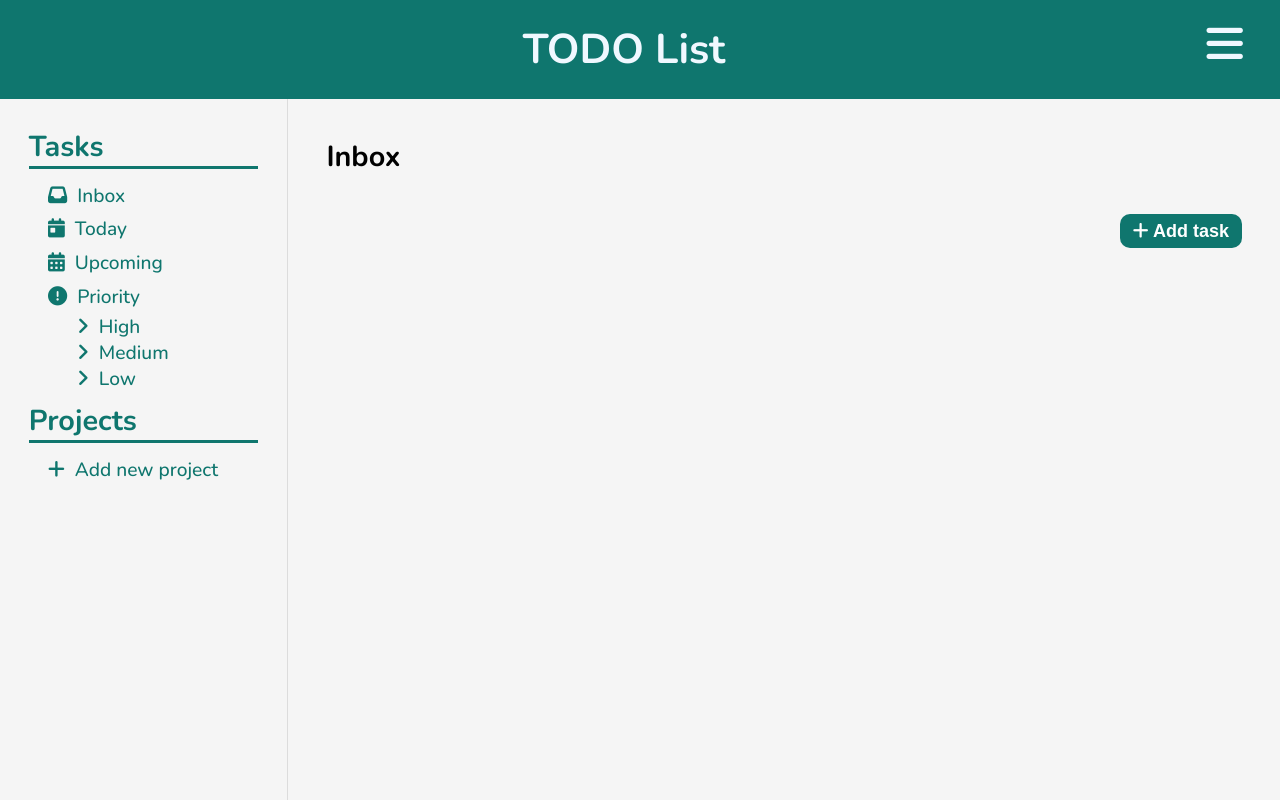
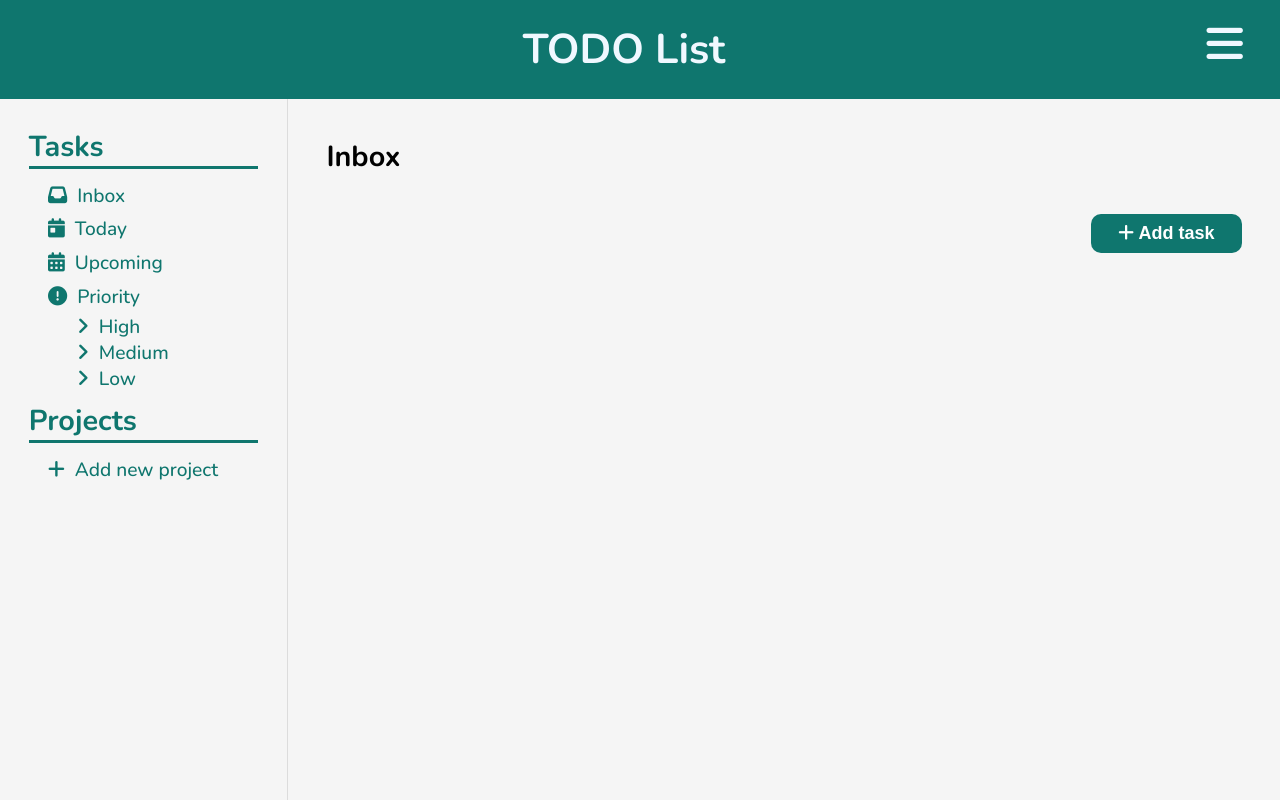
Before and after one commit to thabomoloi/todo-list, a plain HTML site: page index.html in a window 1280 px wide. Drawn offline with nearby package versions, Linux system fonts and the light colour scheme.

Commit message:
Increase button padding

```diff
--- a/css/style.css
+++ b/css/style.css
@@ -230,7 +230,7 @@ section nav{
     margin-left: auto;
     font-size: 18px;
     font-weight: 700;
-    padding: 0.35em 0.7em;
+    padding: 0.5em 1.5em;
     background-color: #0f766e;
     color: white;
     border: none;
```
